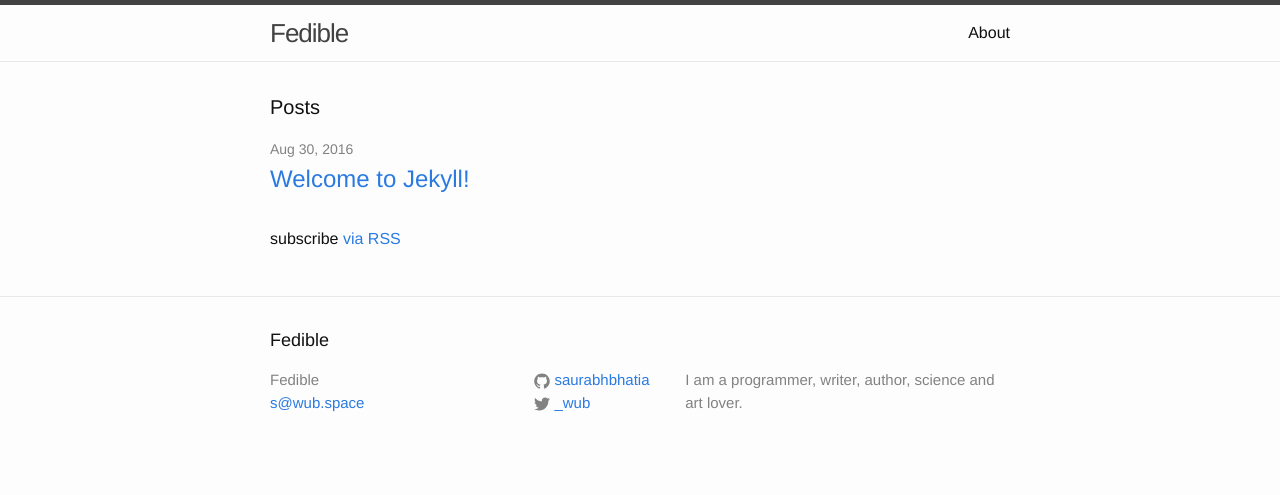
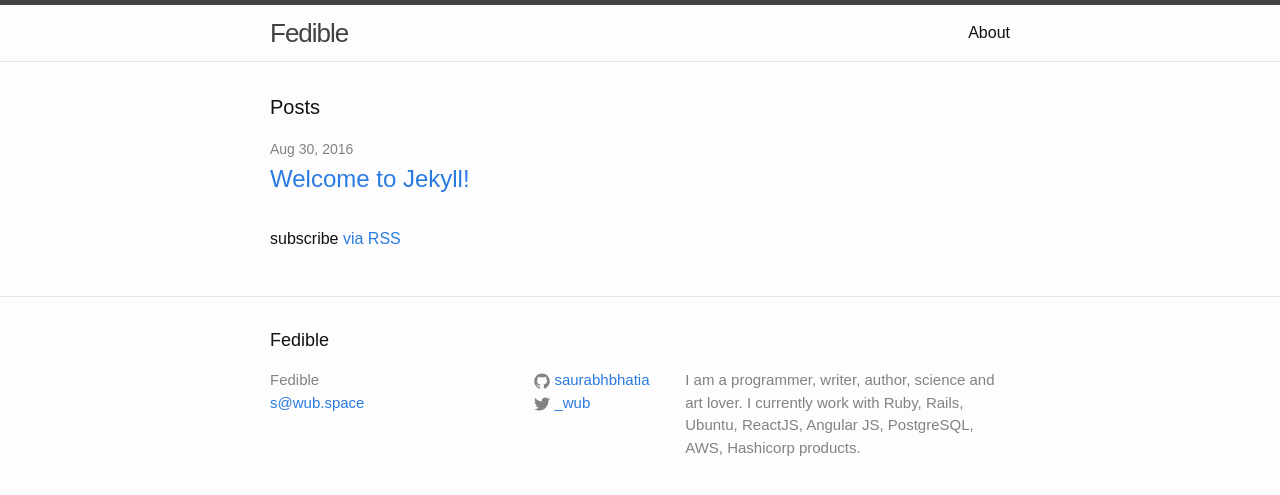
Before and after one commit to saurabhbhatia/fedible, a Jekyll site: the page built from index.html, in a window 1280 px wide. Shown: the top 495 px of the page. Built offline with Jekyll 4.4.1, drawn with Linux system fonts in a browser that asks for light colours; some web fonts are replaced.

Commit message:
update font

```diff
--- a/_config.yml
+++ b/_config.yml
@@ -16,7 +16,8 @@
 title: Fedible
 email: s@wub.space
 description: > # this means to ignore newlines until "baseurl:"
-  I am a programmer, writer, author, science and art lover.
+  I am a programmer, writer, author, science and art lover. I currently work with Ruby, Rails,
+  Ubuntu, ReactJS, Angular JS, PostgreSQL, AWS, Hashicorp products.
 baseurl: "/fedible" # the subpath of your site, e.g. /blog
 url: "https://saurabhbhatia.github.io" # the base hostname & protocol for your site
 twitter_username: _wub
--- a/_sass/minima.scss
+++ b/_sass/minima.scss
@@ -1,6 +1,6 @@
 // Define defaults for each variable.
 
-$base-font-family: "Helvetica Neue", Helvetica, Arial, sans-serif !default;
+$base-font-family: 'Jaldi', sans-serif !default;
 $base-font-size:   16px !default;
 $base-font-weight: 400 !default;
 $small-font-size:  $base-font-size * 0.875 !default;
--- a/css/main.scss
+++ b/css/main.scss
@@ -2,9 +2,10 @@
 # Only the main Sass file needs front matter (the dashes are enough)
 ---
 @charset "utf-8";
+@import 'https://fonts.googleapis.com/css?family=Jaldi';
 
 // Our variables
-$base-font-family: "Helvetica Neue", Helvetica, Arial, sans-serif;
+$base-font-family: 'Jaldi', sans-serif;
 $base-font-size:   16px;
 $base-font-weight: 400;
 $small-font-size:  $base-font-size * 0.875;
```
